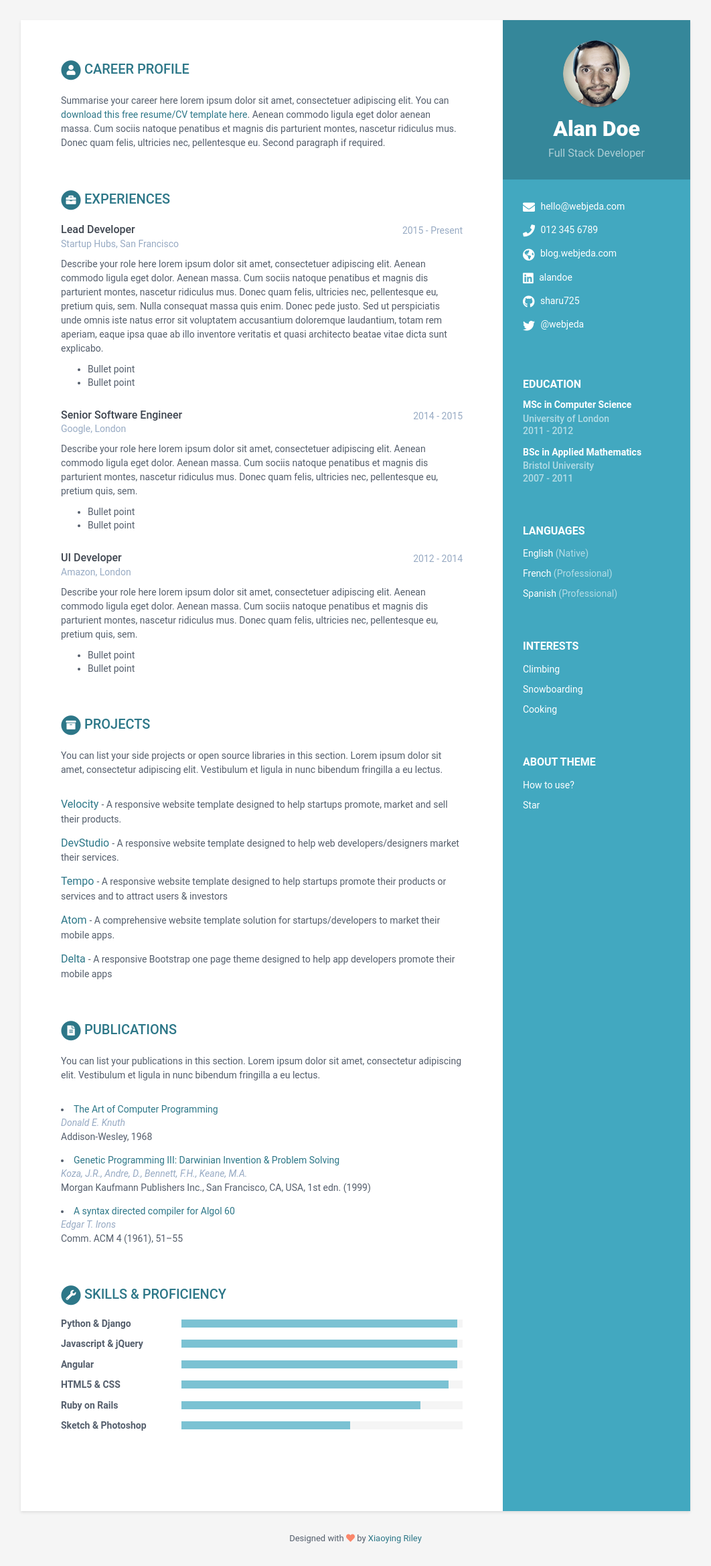
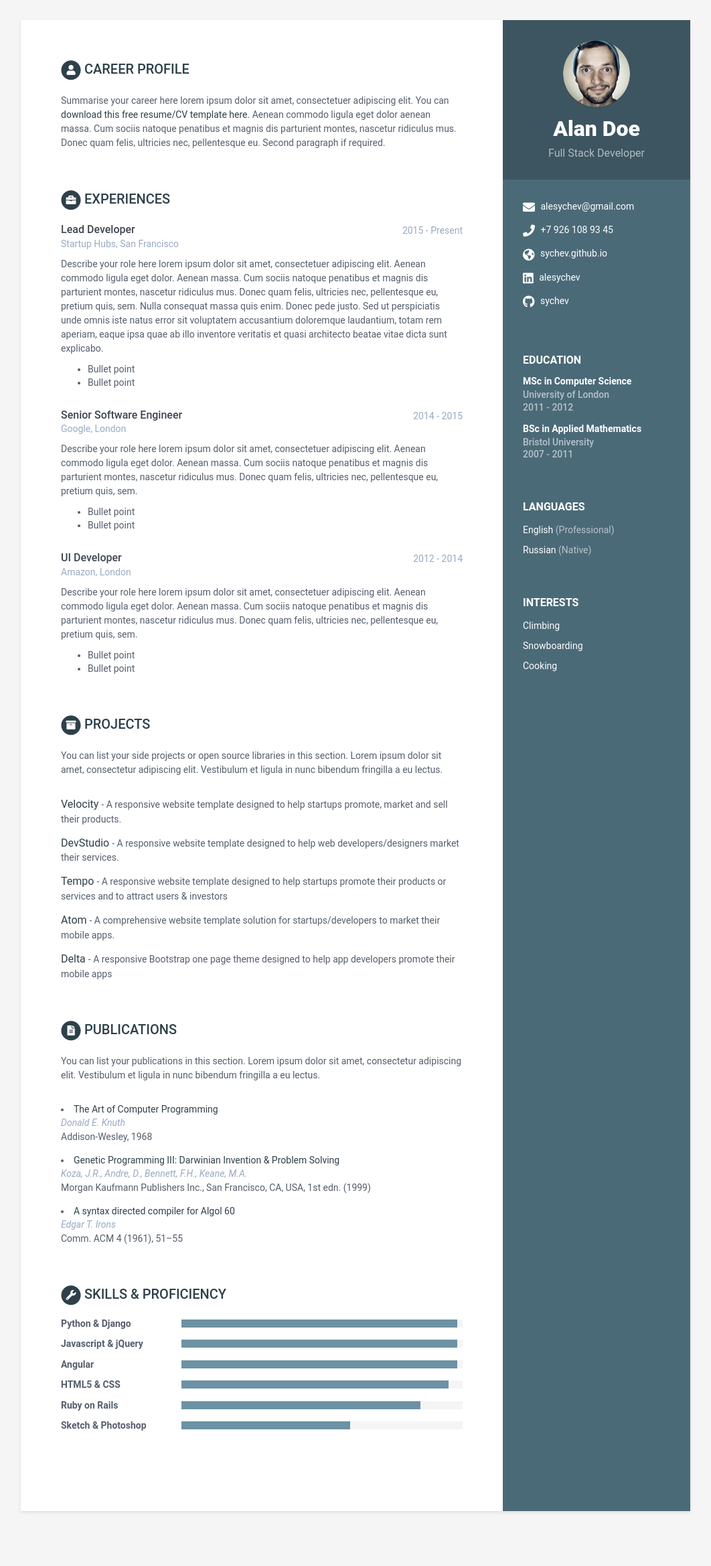
Before and after one commit to sychev/sychev.github.io, a Jekyll site: the page built from index.html, in a window 1280 px wide. Shown: the whole page at 67% size, without its empty margins (109-1171 px from the left). Built offline with Jekyll 4.4.1, drawn with Linux system fonts in a browser that asks for light colours; after the commit the page ends 2316 px from its top, so only the background shows below that.

Commit message:
First update with contact info.

```diff
--- a/_config.yml
+++ b/_config.yml
@@ -2,15 +2,15 @@
 
 # Site Settings
 title: My Resume
-url: 'http://webjeda.com'
+url: 'http://sychev.github.io'
 # baseurl: '/online-cv' #change it according to your repository name
 description: A beautiful Jekyll theme for creating resume
 # Style will be applied only after restarting the build or serve. Just choose one of the options.
-theme_skin: blue # blue turquoise green berry orange ceramic
-chrome_mobile_color: #use hex colors (ex:#1976d2) or leave empty if you don't want a color for chrome mobile searchbar
+theme_skin: ceramic # blue turquoise green berry orange ceramic
+chrome_mobile_color: D9C99A #use hex colors (ex:#1976d2) or leave empty if you don't want a color for chrome mobile searchbar
 
 # Tracker
-analytics: UA-83979019-1
+# analytics: UA-83979019-1
 
 
 
@@ -30,5 +30,5 @@ compress_html: # - http://jch.penibelst.de/
 
 # Development Settings
 port: 4000
-host: 0.0.0.0
+host: localhost
 safe: false
--- a/_data/data.yml
+++ b/_data/data.yml
@@ -12,28 +12,25 @@ sidebar:
     avatar: profile.png  #place a 100x100 picture inside /assets/images/ folder and provide the name of the file below
 
     # Sidebar links
-    email: hello@webjeda.com
-    phone: 012 345 6789
-    website: blog.webjeda.com #do not add http://
-    linkedin: alandoe
-    github: sharu725
+    email: alesychev@gmail.com
+    phone: +7 926 108 93 45
+    website: sychev.github.io #do not add http://
+    linkedin: alesychev
+    github: sychev
     telegram: # add your nickname without '@' sign
     gitlab:
     bitbucket:
-    twitter: '@webjeda'
+    twitter: # '@webjeda'
     stack-overflow: # Number/Username, e.g. 123456/alandoe
     codewars:
     goodreads: # Number-Username, e.g. 123456-alandoe
 
     languages:
       - idiom: English
-        level: Native
-
-      - idiom: French
         level: Professional
 
-      - idiom: Spanish
-        level: Professional
+      - idiom: Russian
+        level: Native
 
     interests:
       - item: Climbing
@@ -187,4 +184,4 @@ skills:
         level: 60%
 
 footer: >
-    Designed with <i class="fas fa-heart"></i> by <a href="http://themes.3rdwavemedia.com" target="_blank" rel="nofollow">Xiaoying Riley</a>
+    <!-- Designed with <i class="fas fa-heart"></i> by <a href="http://themes.3rdwavemedia.com" target="_blank" rel="nofollow">Xiaoying Riley</a> -->
--- a/_includes/about.html
+++ b/_includes/about.html
@@ -1,3 +1,5 @@
+<!--
+
 <div class="remove-container container-block">
   <h2 class="container-block-title">
     About Theme
```
